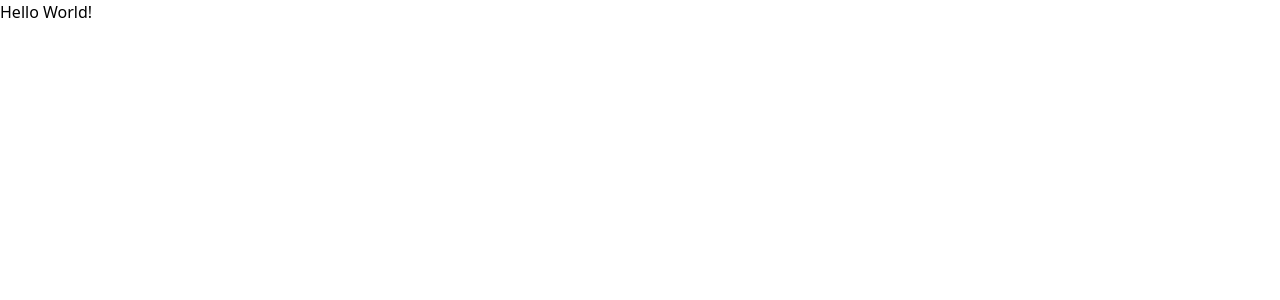
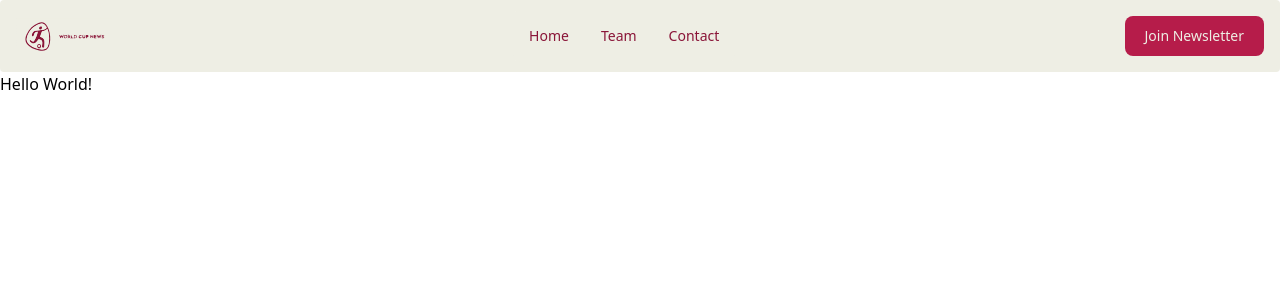
Before and after one commit to Bonattii/World-Cup-News, a React (Create React App) app: page / in a window 1280 px wide. Shown: the top 300 px of the page. Built offline with nearby package versions, Linux system fonts and the light colour scheme.

Commit message:
Finish navbar

```diff
--- a/src/components/Navbar.tsx
+++ b/src/components/Navbar.tsx
@@ -1,7 +1,75 @@
+import logo from '../assets/logo.svg';
+
 export default function Navbar() {
-  <nav>
-    <div>
-
-    </div>
-  </nav>
+  return (
+    <nav className="bg-background border-primary px-2 sm:px-4 py-2.5 rounded">
+      <div className="container flex flex-wrap items-center justify-between mx-auto">
+        <a href="/" className="flex items-center">
+          <img src={logo} className="h-14 mr-3 sm:h-9" alt="World Cup News" />
+        </a>
+        <div className="flex md:order-2">
+          <button
+            type="button"
+            className="text-background bg-primary10 hover:bg-primary font-medium rounded-lg text-sm px-5 py-2.5 text-center mr-3 md:mr-0"
+          >
+            Join Newsletter
+          </button>
+          <button
+            data-collapse-toggle="navbar-cta"
+            type="button"
+            className="inline-flex items-center p-2 text-sm text-primary10 rounded-lg md:hidden"
+            aria-controls="navbar-cta"
+            aria-expanded="false"
+          >
+            <span className="sr-only">Open main menu</span>
+            <svg
+              className="w-6 h-6"
+              aria-hidden="true"
+              fill="currentColor"
+              viewBox="0 0 20 20"
+              xmlns="http://www.w3.org/2000/svg"
+            >
+              <path
+                fill-rule="evenodd"
+                d="M3 5a1 1 0 011-1h12a1 1 0 110 2H4a1 1 0 01-1-1zM3 10a1 1 0 011-1h12a1 1 0 110 2H4a1 1 0 01-1-1zM3 15a1 1 0 011-1h12a1 1 0 110 2H4a1 1 0 01-1-1z"
+                clip-rule="evenodd"
+              ></path>
+            </svg>
+          </button>
+        </div>
+        <div
+          className="items-center justify-between hidden w-full md:flex md:w-auto md:order-1"
+          id="navbar-cta"
+        >
+          <ul className="flex flex-col p-4 mt-4 border border-primary10 rounded-lg bg-background md:flex-row md:space-x-8 md:mt-0 md:text-sm md:font-medium md:border-0 md:bg-background">
+            <li>
+              <a
+                href="#"
+                className="block py-2 pl-3 pr-4 text-primary hover:text-primary30 rounded md:bg-transparent md:text-primary md:p-0"
+                aria-current="page"
+              >
+                Home
+              </a>
+            </li>
+            <li>
+              <a
+                href="#"
+                className="block py-2 pl-3 pr-4 text-primary hover:text-primary30 rounded md:bg-transparent md:text-primary md:p-0"
+              >
+                Team
+              </a>
+            </li>
+            <li>
+              <a
+                href="#"
+                className="block py-2 pl-3 pr-4 text-primary hover:text-primary30 rounded md:bg-transparent md:text-primary md:p-0"
+              >
+                Contact
+              </a>
+            </li>
+          </ul>
+        </div>
+      </div>
+    </nav>
+  );
 }
```
